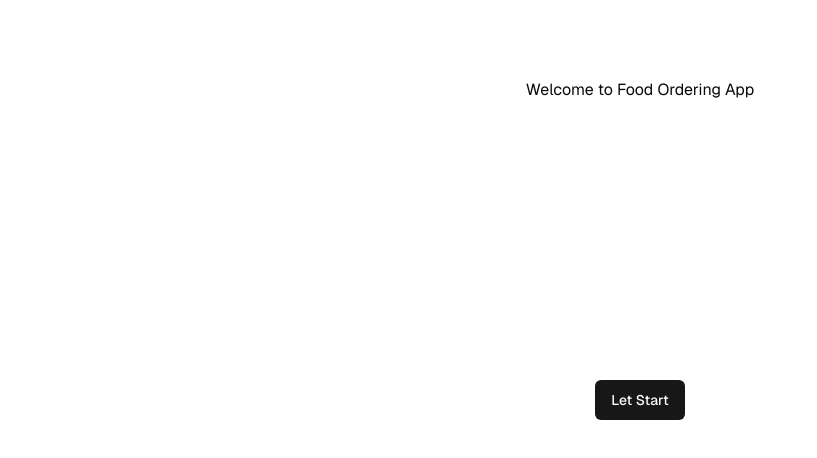
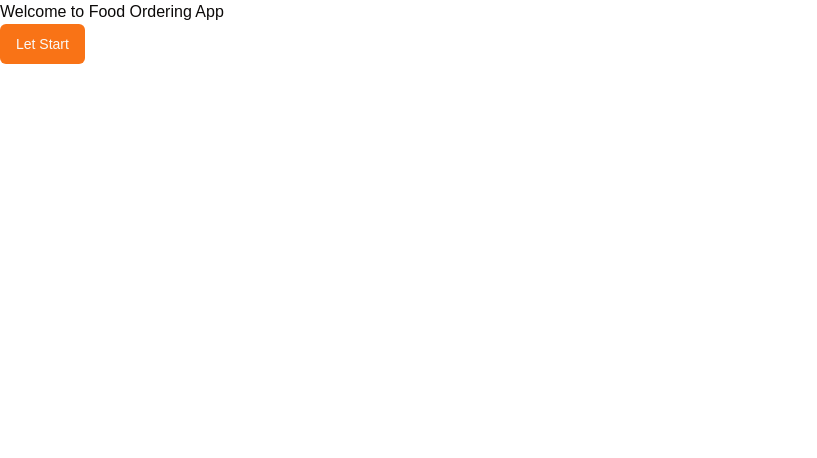
Before and after one commit to MohitCode17/mernspace-c-client, a Next.js app: page / in a window 1280 px wide. Shown: the top 458 px of the page, without its empty margins (0-817 px from the left). Built offline with nearby package versions, Linux system fonts and the light colour scheme.

Commit message:
add shadcn theme

```diff
--- a/src/app/globals.css
+++ b/src/app/globals.css
@@ -9,51 +9,52 @@
 @layer base {
   :root {
     --background: 0 0% 100%;
-    --foreground: 0 0% 3.9%;
+    --foreground: 20 14.3% 4.1%;
     --card: 0 0% 100%;
-    --card-foreground: 0 0% 3.9%;
+    --card-foreground: 20 14.3% 4.1%;
     --popover: 0 0% 100%;
-    --popover-foreground: 0 0% 3.9%;
-    --primary: 0 0% 9%;
-    --primary-foreground: 0 0% 98%;
-    --secondary: 0 0% 96.1%;
-    --secondary-foreground: 0 0% 9%;
-    --muted: 0 0% 96.1%;
-    --muted-foreground: 0 0% 45.1%;
-    --accent: 0 0% 96.1%;
-    --accent-foreground: 0 0% 9%;
+    --popover-foreground: 20 14.3% 4.1%;
+    --primary: 24.6 95% 53.1%;
+    --primary-foreground: 60 9.1% 97.8%;
+    --secondary: 60 4.8% 95.9%;
+    --secondary-foreground: 24 9.8% 10%;
+    --muted: 60 4.8% 95.9%;
+    --muted-foreground: 25 5.3% 44.7%;
+    --accent: 60 4.8% 95.9%;
+    --accent-foreground: 24 9.8% 10%;
     --destructive: 0 84.2% 60.2%;
-    --destructive-foreground: 0 0% 98%;
-    --border: 0 0% 89.8%;
-    --input: 0 0% 89.8%;
-    --ring: 0 0% 3.9%;
+    --destructive-foreground: 60 9.1% 97.8%;
+    --border: 20 5.9% 90%;
+    --input: 20 5.9% 90%;
+    --ring: 24.6 95% 53.1%;
+    --radius: 0.5rem;
     --chart-1: 12 76% 61%;
     --chart-2: 173 58% 39%;
     --chart-3: 197 37% 24%;
     --chart-4: 43 74% 66%;
     --chart-5: 27 87% 67%;
-    --radius: 0.5rem;
   }
+
   .dark {
-    --background: 0 0% 3.9%;
-    --foreground: 0 0% 98%;
-    --card: 0 0% 3.9%;
-    --card-foreground: 0 0% 98%;
-    --popover: 0 0% 3.9%;
-    --popover-foreground: 0 0% 98%;
-    --primary: 0 0% 98%;
-    --primary-foreground: 0 0% 9%;
-    --secondary: 0 0% 14.9%;
-    --secondary-foreground: 0 0% 98%;
-    --muted: 0 0% 14.9%;
-    --muted-foreground: 0 0% 63.9%;
-    --accent: 0 0% 14.9%;
-    --accent-foreground: 0 0% 98%;
-    --destructive: 0 62.8% 30.6%;
-    --destructive-foreground: 0 0% 98%;
-    --border: 0 0% 14.9%;
-    --input: 0 0% 14.9%;
-    --ring: 0 0% 83.1%;
+    --background: 20 14.3% 4.1%;
+    --foreground: 60 9.1% 97.8%;
+    --card: 20 14.3% 4.1%;
+    --card-foreground: 60 9.1% 97.8%;
+    --popover: 20 14.3% 4.1%;
+    --popover-foreground: 60 9.1% 97.8%;
+    --primary: 20.5 90.2% 48.2%;
+    --primary-foreground: 60 9.1% 97.8%;
+    --secondary: 12 6.5% 15.1%;
+    --secondary-foreground: 60 9.1% 97.8%;
+    --muted: 12 6.5% 15.1%;
+    --muted-foreground: 24 5.4% 63.9%;
+    --accent: 12 6.5% 15.1%;
+    --accent-foreground: 60 9.1% 97.8%;
+    --destructive: 0 72.2% 50.6%;
+    --destructive-foreground: 60 9.1% 97.8%;
+    --border: 12 6.5% 15.1%;
+    --input: 12 6.5% 15.1%;
+    --ring: 20.5 90.2% 48.2%;
     --chart-1: 220 70% 50%;
     --chart-2: 160 60% 45%;
     --chart-3: 30 80% 55%;
--- a/src/app/page.tsx
+++ b/src/app/page.tsx
@@ -2,7 +2,7 @@
 
 export default function Home() {
   return (
-    <div className="grid grid-rows-[20px_1fr_20px] items-center justify-items-center min-h-screen p-8 pb-20 gap-16 sm:p-20 font-[family-name:var(--font-geist-sans)]">
+    <div>
       <h1>Welcome to Food Ordering App</h1>
       <Button>Let Start</Button>
     </div>
```
